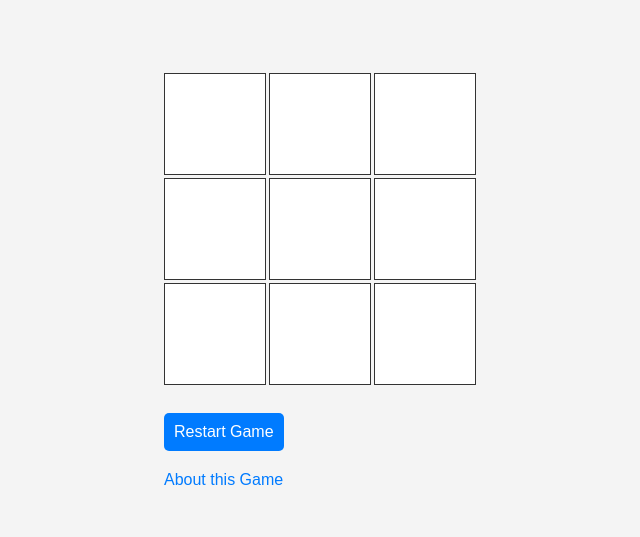
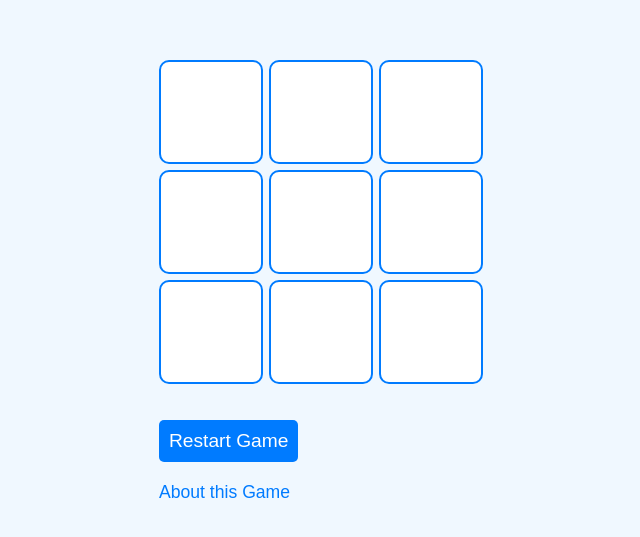
Before and after one commit to KodePratham/tictactoe, a plain HTML site: page index.html in a window 1280 px wide. Shown: the part 119-656 px from the top of the page, without its empty margins (321-961 px from the left). Drawn offline with Linux system fonts and the light colour scheme.

Commit message:
Update index.html

```diff
--- a/index.html
+++ b/index.html
@@ -13,13 +13,14 @@
             flex-direction: column;
             height: 100vh;
             margin: 0;
-            background-color: #f4f4f4;
+            background-color: #f0f8ff; /* Light blue background */
         }
         .board {
             display: grid;
             grid-template-columns: repeat(3, 100px);
             grid-template-rows: repeat(3, 100px);
-            gap: 5px;
+            gap: 10px;
+            margin-bottom: 20px;
         }
         .cell {
             width: 100px;
@@ -29,29 +30,43 @@
             align-items: center;
             font-size: 2rem;
             background-color: white;
-            border: 1px solid #333;
+            color: #007bff; /* Blue text */
+            border: 2px solid #007bff; /* Blue border */
+            border-radius: 10px;
             cursor: pointer;
+            transition: background-color 0.3s, transform 0.2s;
+        }
+        .cell:hover {
+            background-color: #e0f7ff; /* Light blue hover */
+            transform: scale(1.1);
         }
         .cell.taken {
             pointer-events: none;
+            background-color: #d1e7ff; /* Light blue for taken cells */
         }
         .message {
+            font-size: 1.5rem;
+            color: #007bff;
             margin-top: 20px;
-            font-size: 1.5rem;
+            font-weight: bold;
         }
         .reset {
-            margin-top: 10px;
+            margin-top: 20px;
             padding: 10px;
-            font-size: 1rem;
+            font-size: 1.2rem;
             cursor: pointer;
             background-color: #007bff;
             color: white;
             border: none;
             border-radius: 5px;
+            transition: background-color 0.3s;
+        }
+        .reset:hover {
+            background-color: #0056b3; /* Darker blue on hover */
         }
         .about-link {
             margin-top: 20px;
-            font-size: 1rem;
+            font-size: 1.1rem;
         }
         .about-link a {
             color: #007bff;
@@ -59,6 +74,7 @@
         }
         .about-link a:hover {
             text-decoration: underline;
+            color: #0056b3; /* Darker blue on hover */
         }
     </style>
 </head>
@@ -140,8 +156,6 @@
         createBoard();
     });
 
-
-
     // Initialize the game
     createBoard();
 </script>
```
